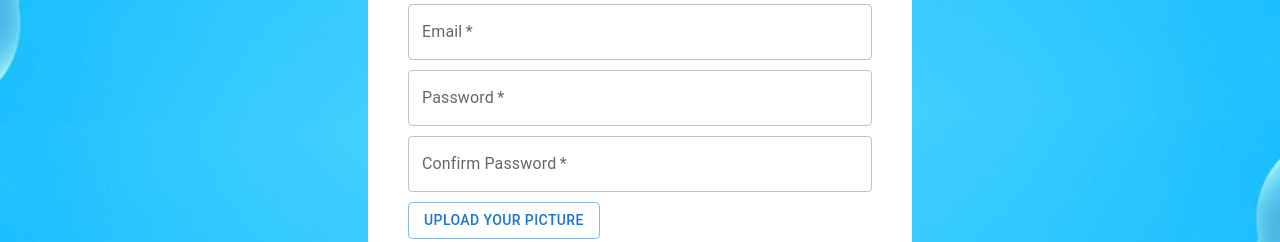
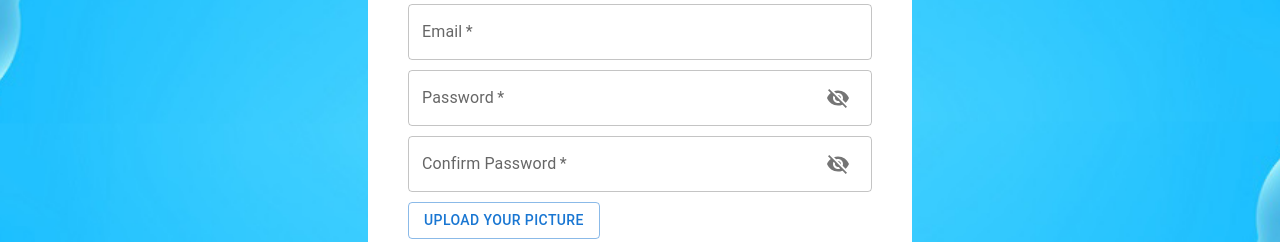
Before and after one commit to RonnyKn/mernStack_chatApp, a React (Create React App) app in the folder frontend/: page / in a window 1280 px wide. Both pictures are taken after a click on the tab "SIGNUP". Shown: the part 279-521 px from the top of the page. Built offline with nearby package versions, Linux system fonts and the light colour scheme.

Commit message:
add login and signup password textfield show hide

```diff
--- a/frontend/src/components/Login.js
+++ b/frontend/src/components/Login.js
@@ -7,31 +7,27 @@ import VisibilityOff from "@mui/icons-material/VisibilityOff"
 const Login = () => {
   const [showPassword, setShowPassword] = useState(false)
   const handleClickShowPassword = () => setShowPassword(!showPassword)
-  const handleMouseDownPassword = () => setShowPassword(!showPassword)
-
   return (
     <div>
       <TextField
         type="text"
         variant="outlined"
-        label="username"
+        label="Username"
         required
         style={{ width: "100%", marginBottom: "10px" }}
       />
       <TextField
         type={showPassword ? "text" : "password"}
         variant="outlined"
-        label="username"
+        label="Password"
         required
         style={{ width: "100%", marginBottom: "10px" }}
         InputProps={{
-          // <-- This is where the toggle button is added.
           endAdornment: (
             <InputAdornment position="end">
               <IconButton
                 aria-label="toggle password visibility"
                 onClick={handleClickShowPassword}
-                onMouseDown={handleMouseDownPassword}
               >
                 {showPassword ? <Visibility /> : <VisibilityOff />}
               </IconButton>
--- a/frontend/src/components/Signup.js
+++ b/frontend/src/components/Signup.js
@@ -1,7 +1,16 @@
-import { Button, TextField } from "@mui/material"
-import React from "react"
+import { Button, IconButton, InputAdornment, TextField } from "@mui/material"
+import React, { useState } from "react"
+import Visibility from "@mui/icons-material/Visibility"
+import VisibilityOff from "@mui/icons-material/VisibilityOff"
 
 const Signup = () => {
+  const [showPassword, setShowPassword] = useState(false)
+  const [showConfirmPassword, setShowConfirmPassword] = useState(false)
+
+  const handleClickShowPassword = () => setShowPassword(!showPassword)
+  const handleClickShowConfirmPassword = () =>
+    setShowConfirmPassword(!showConfirmPassword)
+
   return (
     <div>
       <TextField
@@ -19,18 +28,43 @@ const Signup = () => {
         style={{ width: "100%", marginBottom: "10px" }}
       />
       <TextField
-        type="password"
+        type={showPassword ? "text" : "password"}
         variant="outlined"
         label="Password"
         required
         style={{ width: "100%", marginBottom: "10px" }}
+        InputProps={{
+          endAdornment: (
+            <InputAdornment position="end">
+              <IconButton
+                aria-label="toggle password visibility"
+                onClick={handleClickShowPassword}
+              >
+                {showPassword ? <Visibility /> : <VisibilityOff />}
+              </IconButton>
+            </InputAdornment>
+          ),
+        }}
       />
       <TextField
-        type="password"
+        type={showConfirmPassword ? "text" : "password"}
         variant="outlined"
         label="Confirm Password"
         required
         style={{ width: "100%", marginBottom: "10px" }}
+        InputProps={{
+          // <-- This is where the toggle button is added.
+          endAdornment: (
+            <InputAdornment position="end">
+              <IconButton
+                aria-label="toggle password visibility"
+                onClick={handleClickShowConfirmPassword}
+              >
+                {showConfirmPassword ? <Visibility /> : <VisibilityOff />}
+              </IconButton>
+            </InputAdornment>
+          ),
+        }}
       />
       <input
         accept="image/*"
```
